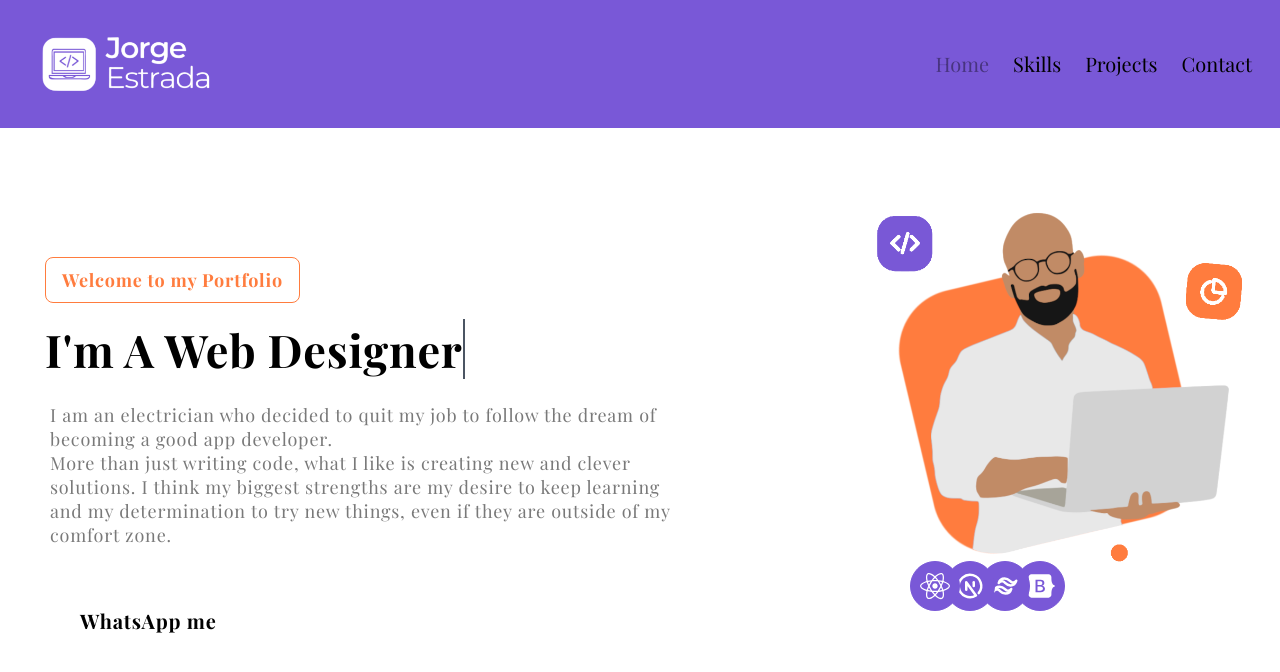
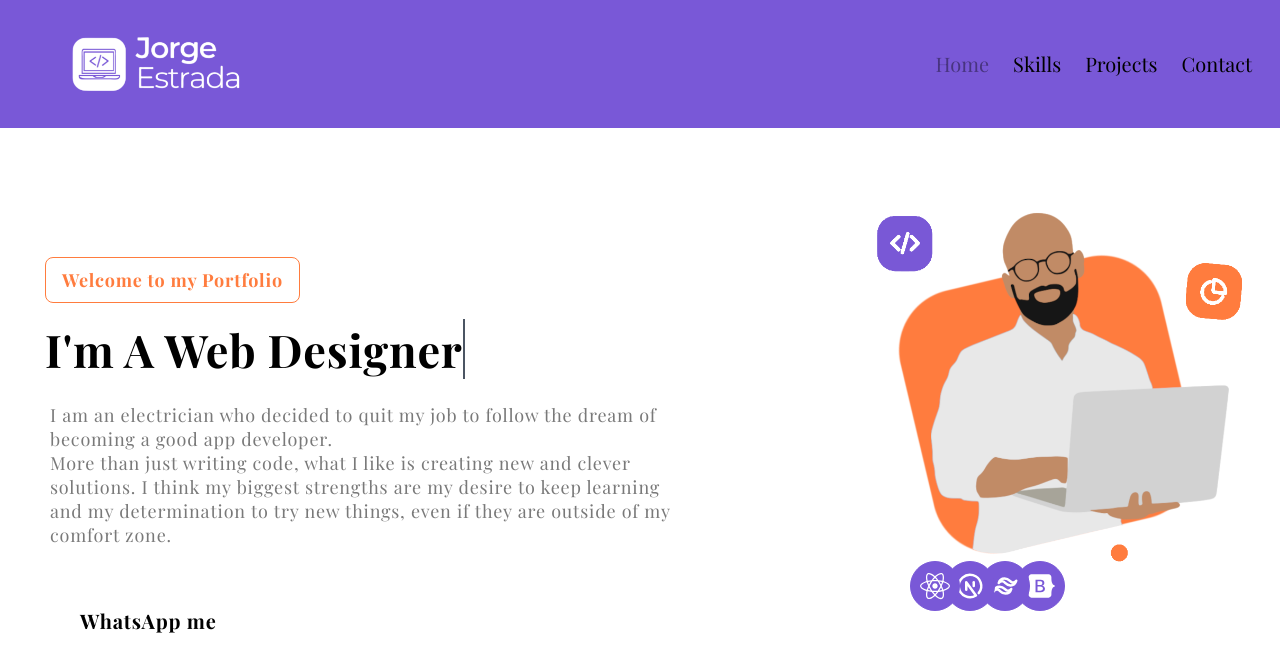
Before and after one commit to jorgeProgramaEn5/next-portfolio, a Next.js app: page / in a window 1280 px wide. Shown: the top 672 px of the page. Built offline with nearby package versions, Linux system fonts and the light colour scheme; a web font is replaced by a local one.

Commit message:
add banner-7

```diff
--- a/src/Components/NavBarDos.jsx
+++ b/src/Components/NavBarDos.jsx
@@ -36,7 +36,7 @@ export function NavBarDos() {
     <nav
       className={` flex justify-between items-center w-full max-h-[50vh] bg-primary-100 transition-all duration-[0.5s] ease-in-out py-6 px-3 fixed top-0 z-50 ${scrolled ? 'pb-1 md:pt-1' : ''}`}     //varia el scrolled aqui
     >
-      <div className=' ml-[25px] w-1/3 md:w-1/5 lg:w-1/5 xl:w-[14%]'>
+      <div className=' ml-[25px] lg:ml-[55px] w-1/3 md:w-1/5 lg:w-1/5 xl:w-[14%]'>
         <Image src={logo} alt='logo'/>
       </div>
 
```
